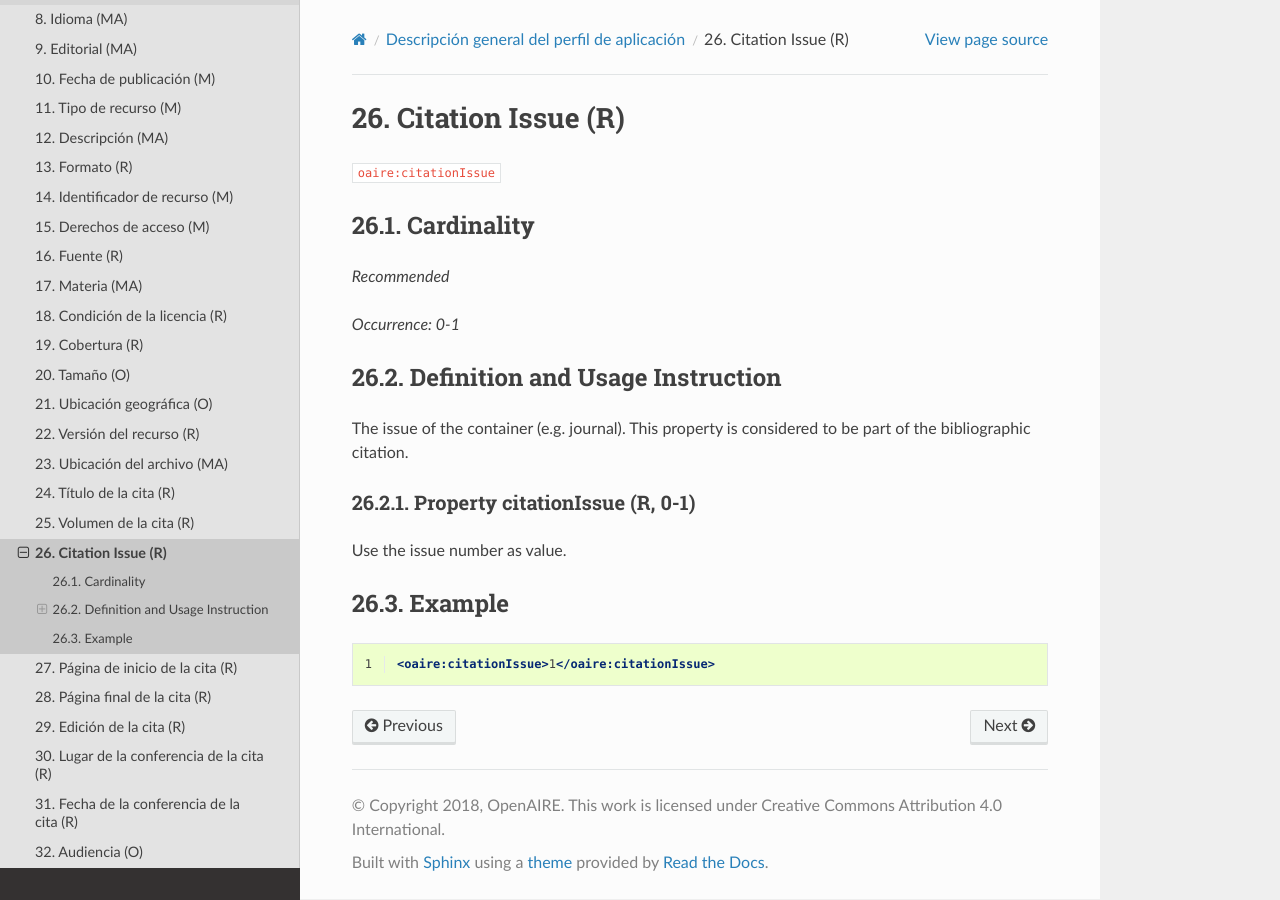
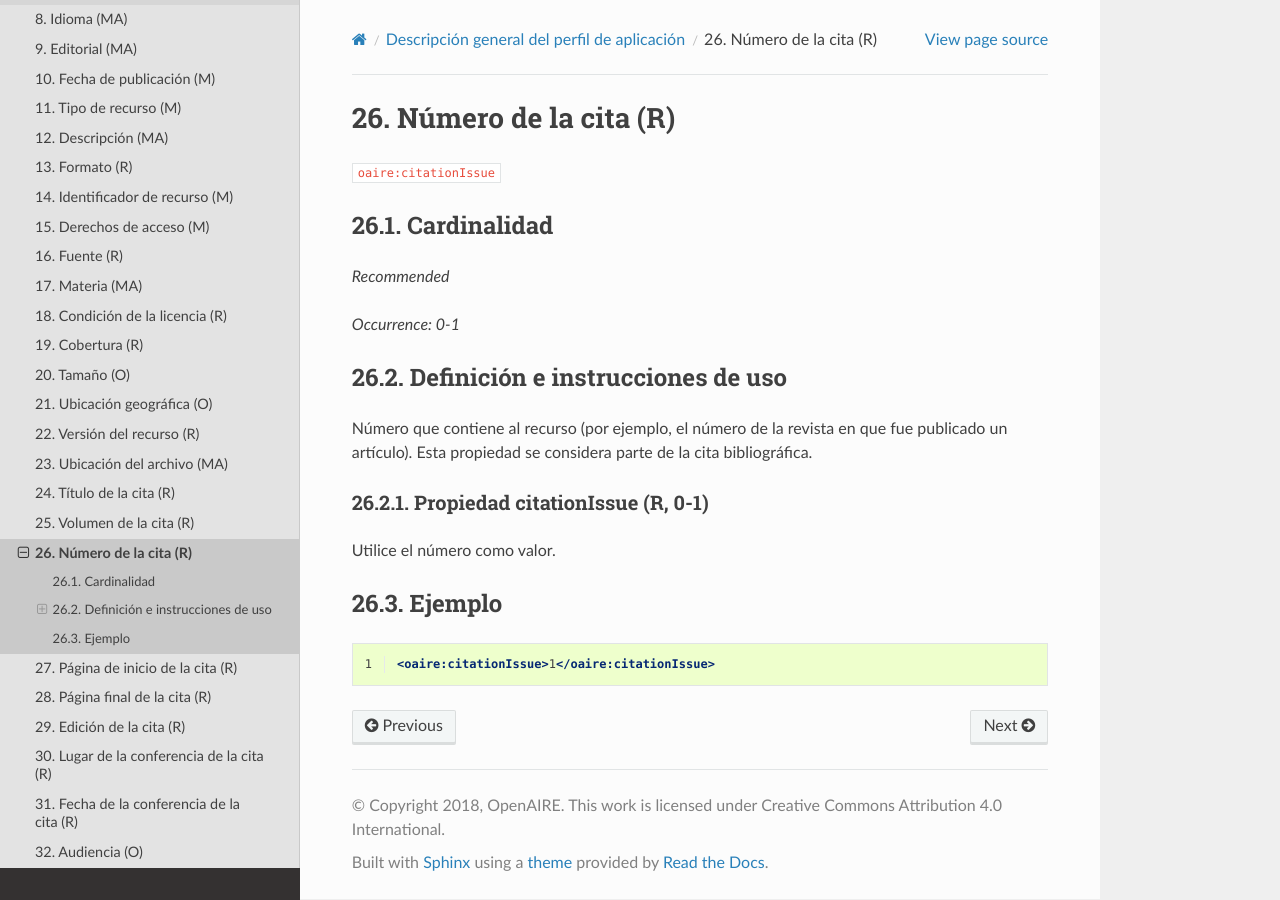
Before and after one commit to memoemg/openAIRE4, a Sphinx documentation site: the page built from docs/field_citationissue.rst, in a window 1280 px wide. Built offline with Sphinx 7.4.7 and the Read the Docs theme 2.0.0, drawn with Linux system fonts in a browser that asks for light colours; a script that is not in the unit is left out.

Commit message:
Update field_citationissue.rst

```diff
--- a/docs/field_citationissue.rst
+++ b/docs/field_citationissue.rst
@@ -1,28 +1,28 @@
 .. _aire:citationIssue:
 
-Citation Issue (R)
-==================
+Número de la cita (R)
+=====================
 
 ``oaire:citationIssue``
 
-Cardinality
-~~~~~~~~~~~
+Cardinalidad
+~~~~~~~~~~~~
 
 *Recommended*
 
 *Occurrence: 0-1*
 
-Definition and Usage Instruction
-~~~~~~~~~~~~~~~~~~~~~~~~~~~~~~~~
+Definición e instrucciones de uso
+~~~~~~~~~~~~~~~~~~~~~~~~~~~~~~~~~
 
-The issue of the container (e.g. journal). This property is considered to be part of the bibliographic citation.
+Número que contiene al recurso (por ejemplo, el número de la revista en que fue publicado un artículo). Esta propiedad se considera parte de la cita bibliográfica.
 
-Property citationIssue (R, 0-1)
--------------------------------
+Propiedad citationIssue (R, 0-1)
+--------------------------------
 
-Use the issue number as value.
+Utilice el número como valor.
 
-Example
+Ejemplo
 ~~~~~~~
 
 .. code-block:: xml
```
